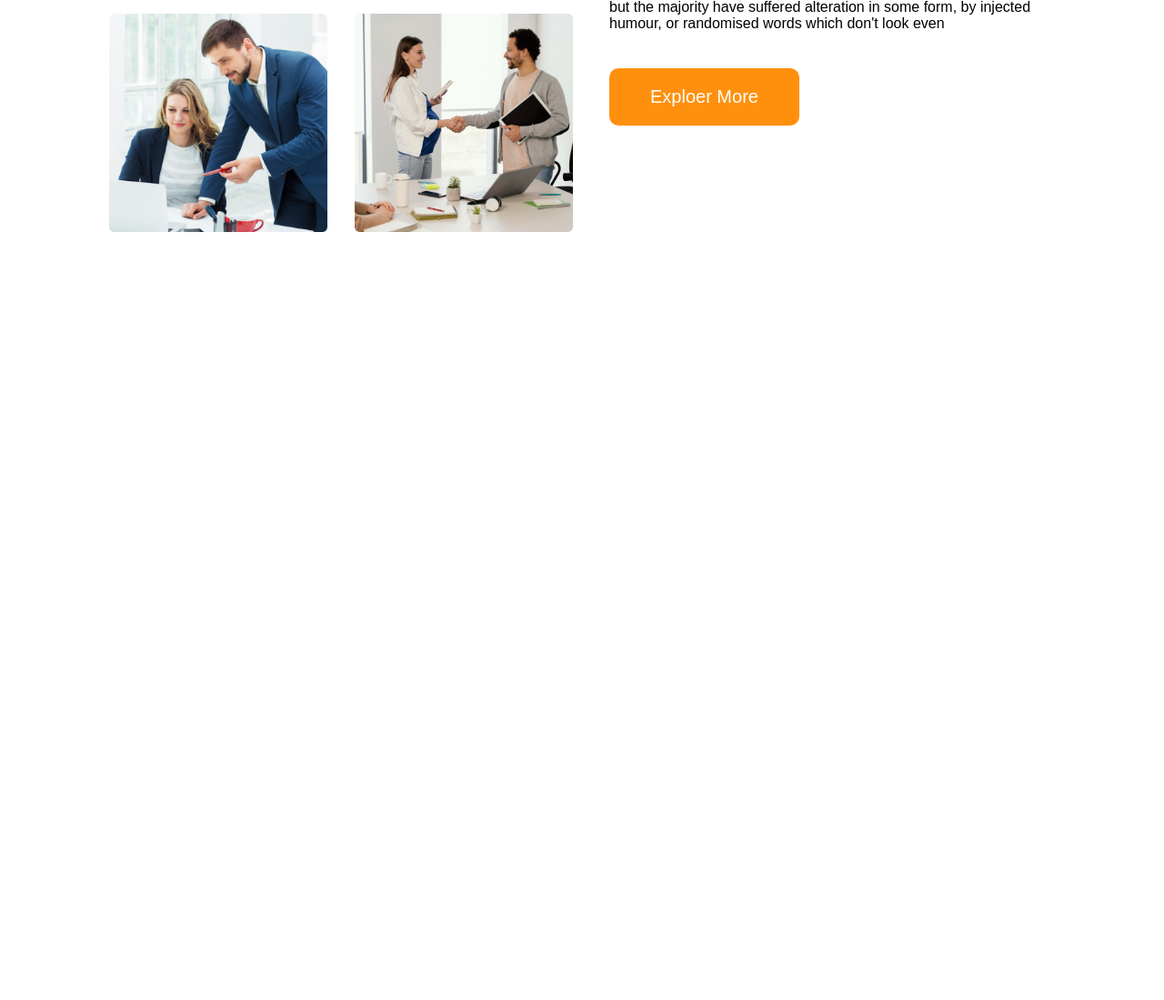
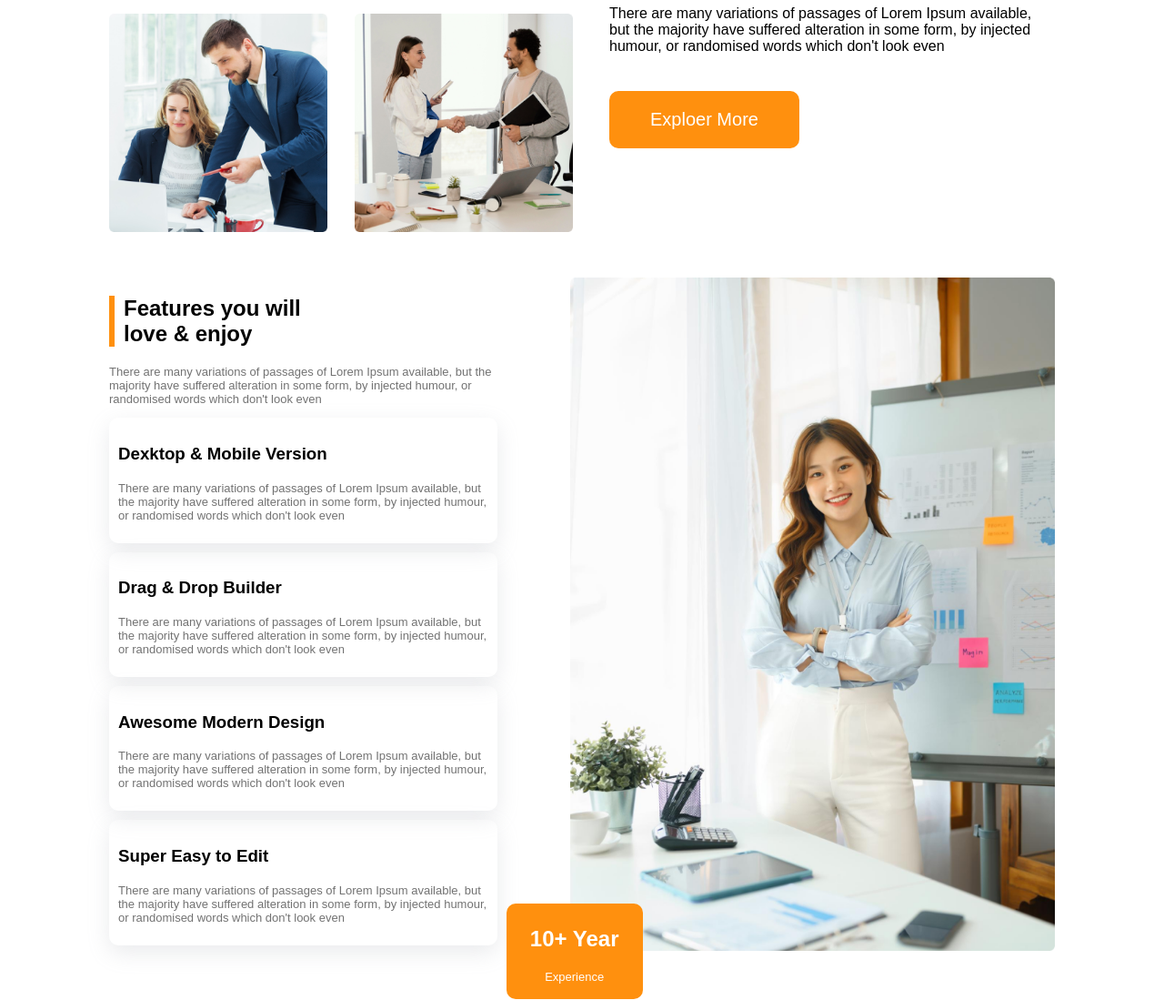
Before and after one commit to mdnh42/G3_Architects_Wesbite, a plain HTML site: page index.html in a window 1280 px wide. Shown: the part 1339-2438 px from the top of the page at 91% size. Before the commit the page ends 1644 px from the top, so only its background shows below. Drawn offline with Linux system fonts and the light colour scheme.

Commit message:
Feature Ex Completed

```diff
--- a/index.html
+++ b/index.html
@@ -50,6 +50,9 @@
     <!-- Main Start -->
     <!-- Feature Section -->
     <section>
+        <div class="feature">
+
+
             <div class="feature-container">
                 <div class="img-container">
                     <img src="images/team1.png" alt="">
@@ -58,16 +61,61 @@
                     <img src="images/team4.png" alt="">
                 </div>
                 <div class="feauture-info">
-                <h1 class="feature-title"> <span class="title-style"> Quick list </span>of Our</span> <br> <span class="title-color">Feature</span></h1>
+                    <h1 class="feature-title"> <span class="title-style"> Quick list </span>of Our</span> <br> <span
+                            class="title-color">Feature</span></h1>
                     <p class="banner-des">There are many variations of passages of Lorem Ipsum available,
                         but the majority have suffered alteration in some form, by injected
-                    humour, or randomised words which don't look even
-                </p>
+                        humour, or randomised words which don't look even</p>
                     <button class="btn-primary">Exploer More</button>
                 </div>
             </div>
+            <div class="feature-experience">
+                <div class="feature-history">
+                    <div class="feature-ex-title">
+                        <h2>Features you will <br> love & enjoy</h2>
+                    </div>
+                    <div class="ex-des">
+                        <p>There are many variations of passages of Lorem Ipsum available, but the
+                            majority have suffered alteration in some form, by injected humour, or
+                            randomised words which don't look even</p>
+                    </div>
+                    <div class="experience-part">
+                        <div class="ex-part-container">
+                            <h3 class="ex-title">Dexktop & Mobile Version</h3>
+                            <p>There are many variations of passages of Lorem Ipsum available, but the
+                                majority have suffered alteration in some form, by injected humour, or
+                                randomised words which don't look even</p>
+                        </div>
+                        <div class="ex-part-container">
+                            <h3 class="ex-title">Drag & Drop Builder</h3>
+                            <p>There are many variations of passages of Lorem Ipsum available, but the
+                                majority have suffered alteration in some form, by injected humour, or
+                                randomised words which don't look even</p>
+                        </div>
+                        <div class="ex-part-container">
+                            <h3 class="ex-title">Awesome Modern Design</h3>
+                            <p>There are many variations of passages of Lorem Ipsum available, but the
+                                majority have suffered alteration in some form, by injected humour, or
+                                randomised words which don't look even</p>
+                        </div>
+                        <div class="ex-part-container">
+                            <h3 class="ex-title">Super Easy to Edit</h3>
+                            <p>There are many variations of passages of Lorem Ipsum available, but the
+                                majority have suffered alteration in some form, by injected humour, or
+                                randomised words which don't look even</p>
+                        </div>
 
-
+                    </div>
+                </div>
+                <div class="history-img">
+                    <img src="images/architect.png" alt="">
+                    <div class="experience_year">
+                        <h2>10+ Year</h2>
+                        <p>Experience</p>
+                    </div>
+                </div>
+            </div>
+        </div>
     </section>
     <main>
 
--- a/style/style.css
+++ b/style/style.css
@@ -14,6 +14,10 @@ header{
 }
 section{
     margin: 50px 0px;
+}
+p{
+    font-size: 13px;
+    color: #727272;;
 }
 /* Header */
 .nav-container{
@@ -91,6 +95,7 @@ section{
     display: grid;
     grid-template-columns: repeat(2, 1fr);
     gap: 30px;
+    margin-bottom: 50px;
 
 }
 .img-container img{
@@ -99,6 +104,7 @@ section{
 }
 .feauture-info{
     padding-left: 20px;
+
 }
 .feature-title{
     font-size: 35px;
@@ -110,11 +116,69 @@ section{
 .title-color{
     color: #FF900E;
 }
+
+/* Feature History */
+.feature-history{
+    margin-right: 50px;
+}
+.feature-experience{
+    display: flex;
+    width: 1040px;
+    margin: 0 auto;
+    gap: 30px;
+}
+.feature-ex-title
+{
+    border-left: 6px solid #FF900E;
+    padding-left: 10px;
+}
+.ex-part-container{
+    box-shadow: rgba(149, 157, 165, 0.2) 0px 8px 24px;
+    border-radius: 10px;
+    padding: 10px;
+    margin: 10px 0px;
+}
+.history-img {
+    width: 1350px;
+}
+.history-img img{
+    width: 100%;
+}
+
+.experience_year{
+    background-color: #FF900E;
+    color: white;
+    height: 100px;
+    width: 150px;
+    text-align: center;
+    padding-top: 5px;
+    border-radius: 10px;
+}
+
+.history-img{
+    position: relative;
+}
+
+.experience_year{
+    position: absolute;
+    top: 688px;
+    left: -70px;
+}
+.experience_year{
+    font-size: 900;
+}
+.experience_year p{
+    color: white;
+}
+
+
+
+
 /* Responsive */
 
 /* Small Device */
 @media screen and (max-width:576px) {
-    .nav-container{
+    .nav-container, .feature-experience{
         flex-direction: column;
         justify-content: center;
         align-items: center;
@@ -132,19 +196,30 @@ section{
         margin: 0 auto;
 
     }
+    .feature-experience{
+        width: 100%;
+    }
+    .history-img{
+        width: 77%;
+    }
+    .experience_year{
+        position: absolute;
+        top: 331px;
+        left: -70px;
+    }
 
 
 }
 /* medium Device */
 @media screen and (min-width:577px) and (max-width:776px) {
-    .nav-container{
+    .nav-container, .feature-experience{
         flex-direction: column;
         justify-content: center;
         align-items: center;
         padding: 30px;
 
     }
-    .banner-container
+    .banner-container, .feature-experience
     {
         width: 100%;
     }
@@ -153,4 +228,18 @@ section{
         width: 100%;
     }
 
+    .feature-experience{
+        width: 100%;
+    }
+    .history-img{
+        width: 100%;
+    }
+
+    .experience_year{
+        position: absolute;
+        top: 331px;
+        left: -70px;
+    }
+
+
 }
```
Lines whose indentation alone changed are shown as unchanged.
